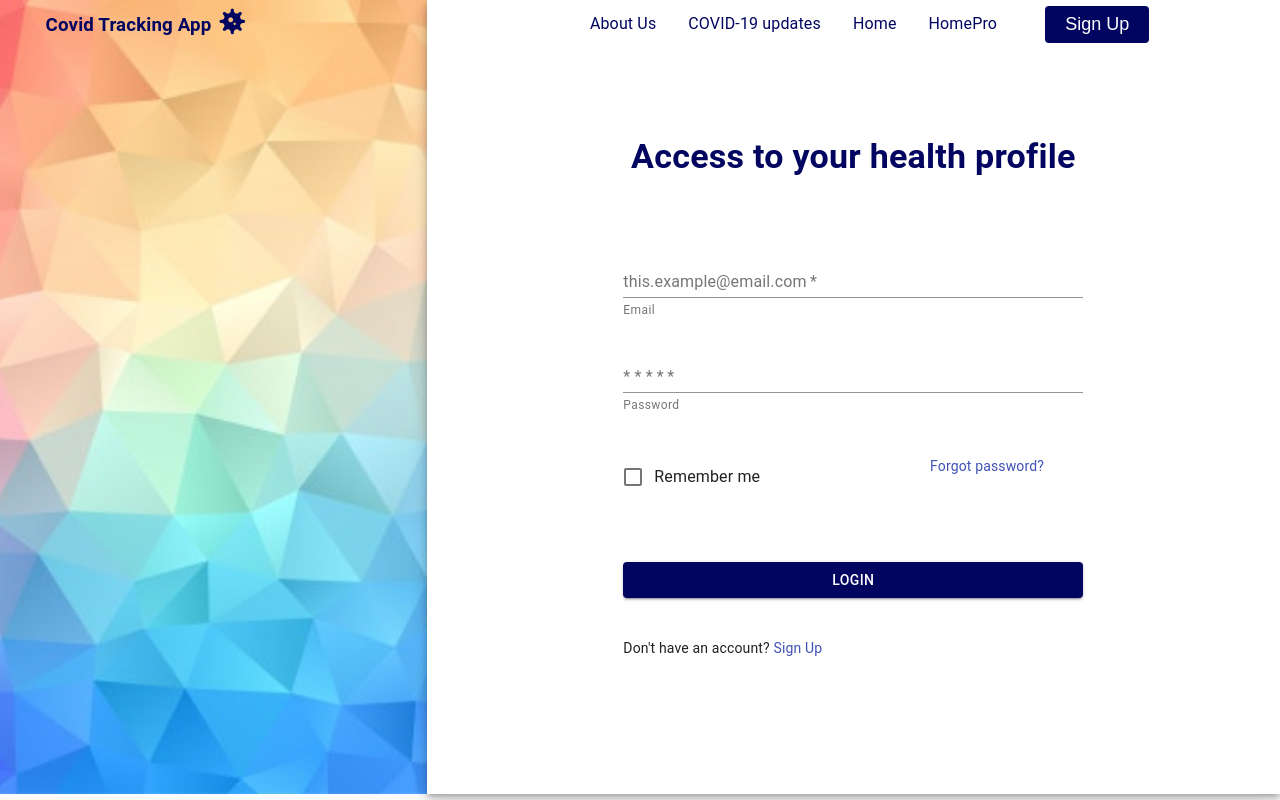
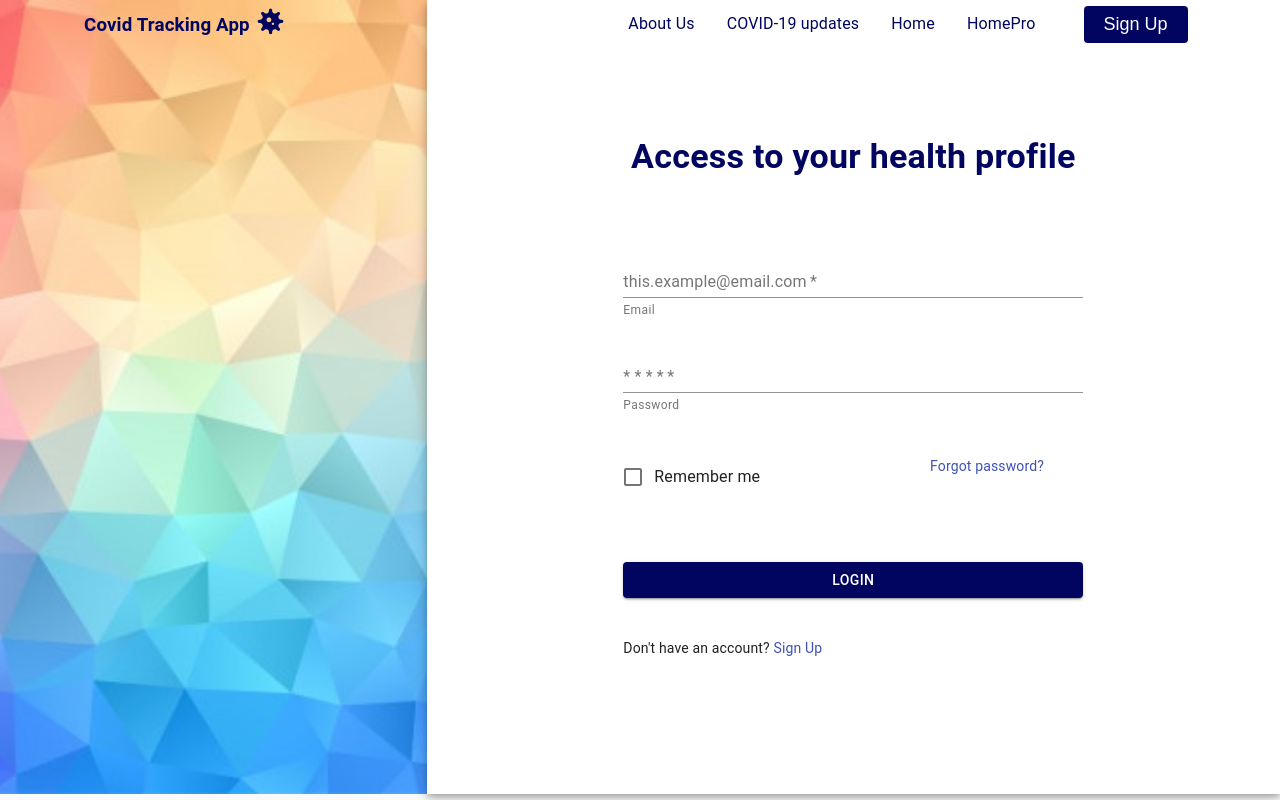
Before and after one commit to guaj/covidtrackingapp, a React (Create React App) app: page / in a window 1280 px wide. Built offline with nearby package versions, Linux system fonts and the light colour scheme.

Commit message:
Navbar slightly to the right

```diff
--- a/src/components/Navbar/Navbar.css
+++ b/src/components/Navbar/Navbar.css
@@ -6,7 +6,7 @@
     justify-content: center;
     font-size: 1rem;
     position: absolute;
-    margin-left: 2%;
+    margin-left: 5%;
 }
 
 .navbar-logo {
```
